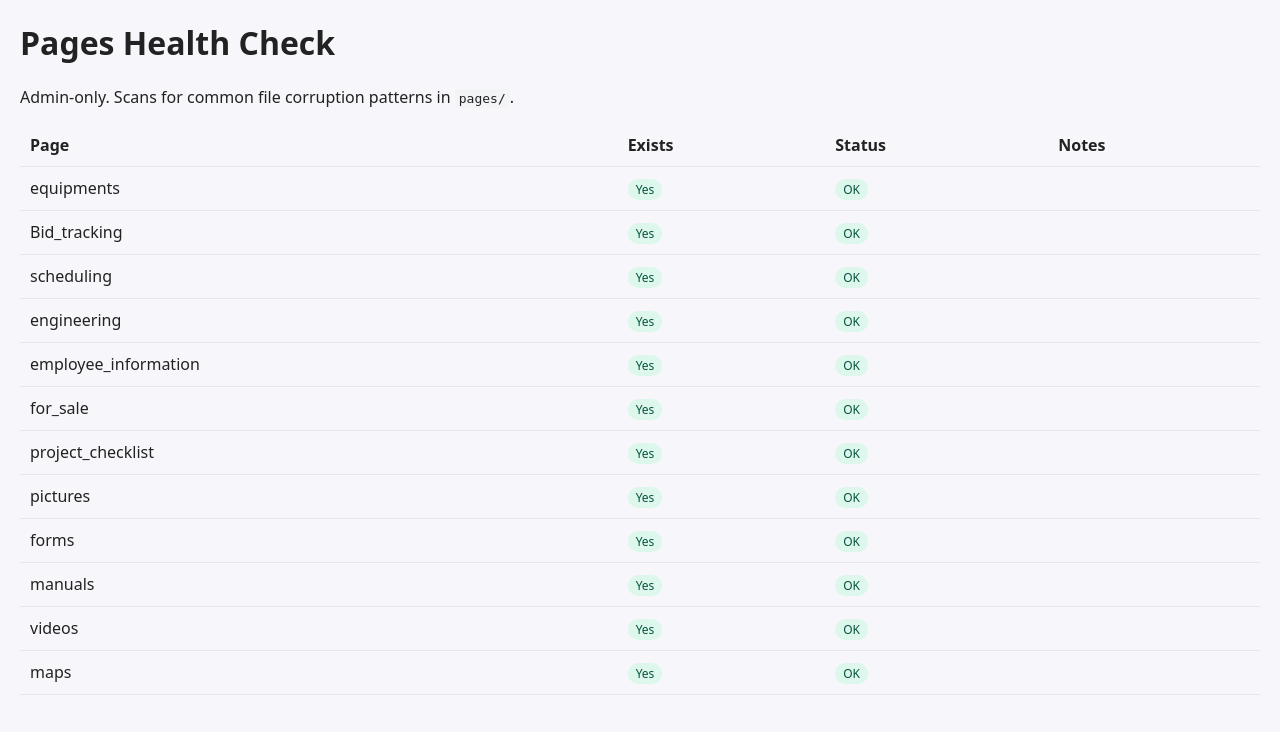
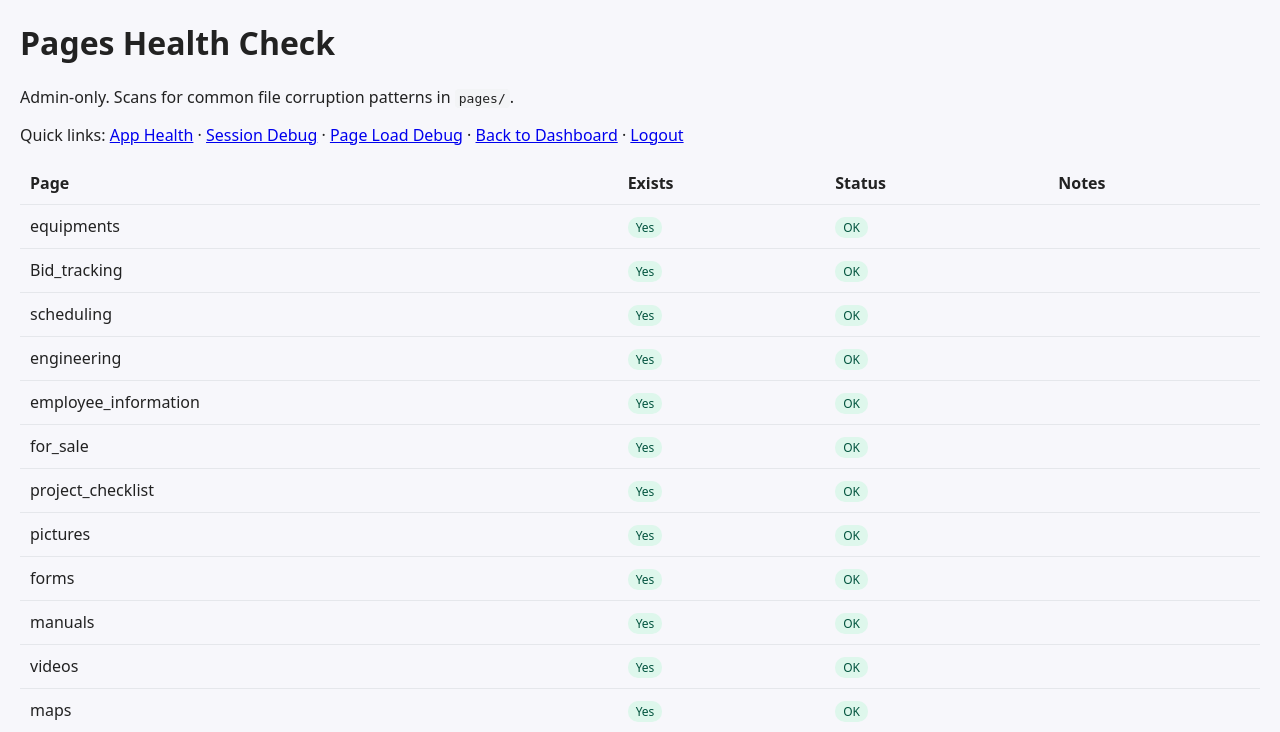
Before and after one commit to dh-web-admin/portalsite, a PHP site: page /PortalSite/debug/pages_health.php in a window 1280 px wide. Shown: the top 732 px of the page. Run offline with PHP 8.4, Linux system fonts and the light colour scheme; the visitor is signed in with stand-in values (Sample User, id 1); tables that the repository leaves empty or names only in its code hold one stand-in row (values such as "Sample post").

Commit message:
UI: add small 'Debug tools for admin' link above Logout in sidebar; add quick links to debug pages on pages_health.php

```diff
--- a/debug/pages_health.php
+++ b/debug/pages_health.php
@@ -2,6 +2,7 @@
 require_once __DIR__ . '/../session_init.php';
 require_once __DIR__ . '/../config/config.php';
 require_once __DIR__ . '/../partials/permissions.php';
+require_once __DIR__ . '/../partials/url.php';
 
 // Admin-only access
 $email = $_SESSION['email'] ?? null;
@@ -65,6 +66,14 @@ code{background:#f3f4f6;padding:2px 4px;border-radius:4px}
 <body>
 <h1>Pages Health Check</h1>
 <p>Admin-only. Scans for common file corruption patterns in <code>pages/</code>.</p>
+<p>
+    Quick links:
+    <a href="<?php echo htmlspecialchars(base_url('/debug/health.php')); ?>">App Health</a> ·
+    <a href="<?php echo htmlspecialchars(base_url('/debug/debug_session.php')); ?>">Session Debug</a> ·
+    <a href="<?php echo htmlspecialchars(base_url('/debug/debug_page_load.php')); ?>">Page Load Debug</a>
+    · <a href="<?php echo htmlspecialchars(base_url('/pages/dashboard.php')); ?>">Back to Dashboard</a>
+    · <a href="<?php echo htmlspecialchars(base_url('/auth/logout.php')); ?>">Logout</a>
+ </p>
 <table class="table">
 <thead>
 <tr><th>Page</th><th>Exists</th><th>Status</th><th>Notes</th></tr>
--- a/partials/sidebar.php
+++ b/partials/sidebar.php
@@ -29,6 +29,8 @@ if (!isset($role) && isset($_SESSION['email'])) {
             <a href="<?php echo htmlspecialchars(base_url('/admin/user_list.php')); ?>" class="nav-btn">List Users</a>
         </div>
     </div>
+    <!-- Tiny admin-only debug tools button -->
+    <a href="<?php echo htmlspecialchars(base_url('/debug/pages_health.php')); ?>" class="nav-btn" style="font-size:12px;padding:6px 8px;opacity:0.9;">Debug tools for admin</a>
     <?php endif; ?>
     <a href="<?php echo htmlspecialchars(base_url('/auth/logout.php')); ?>" class="nav-btn logout-btn">Logout</a>
 </aside>
```
